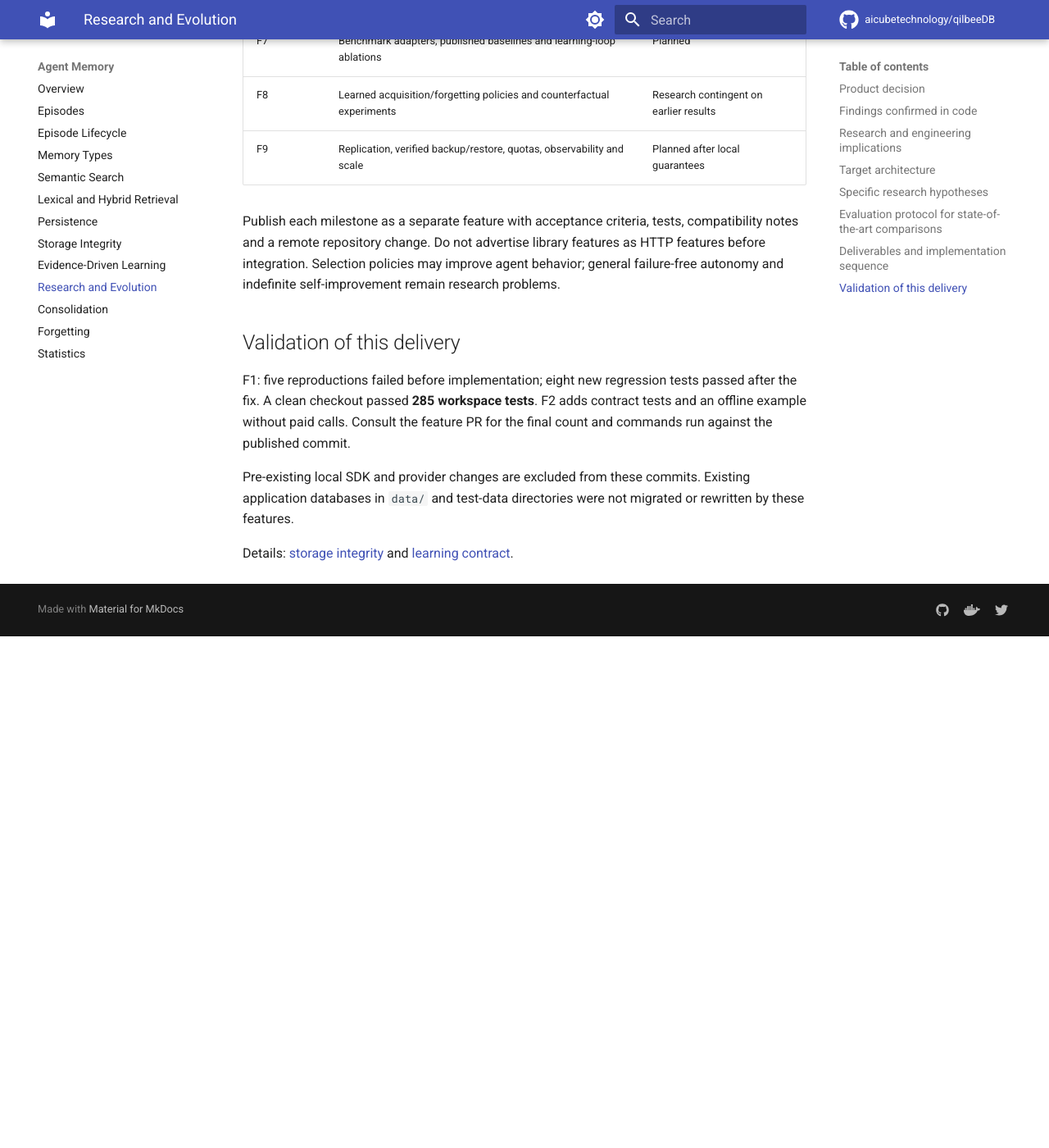
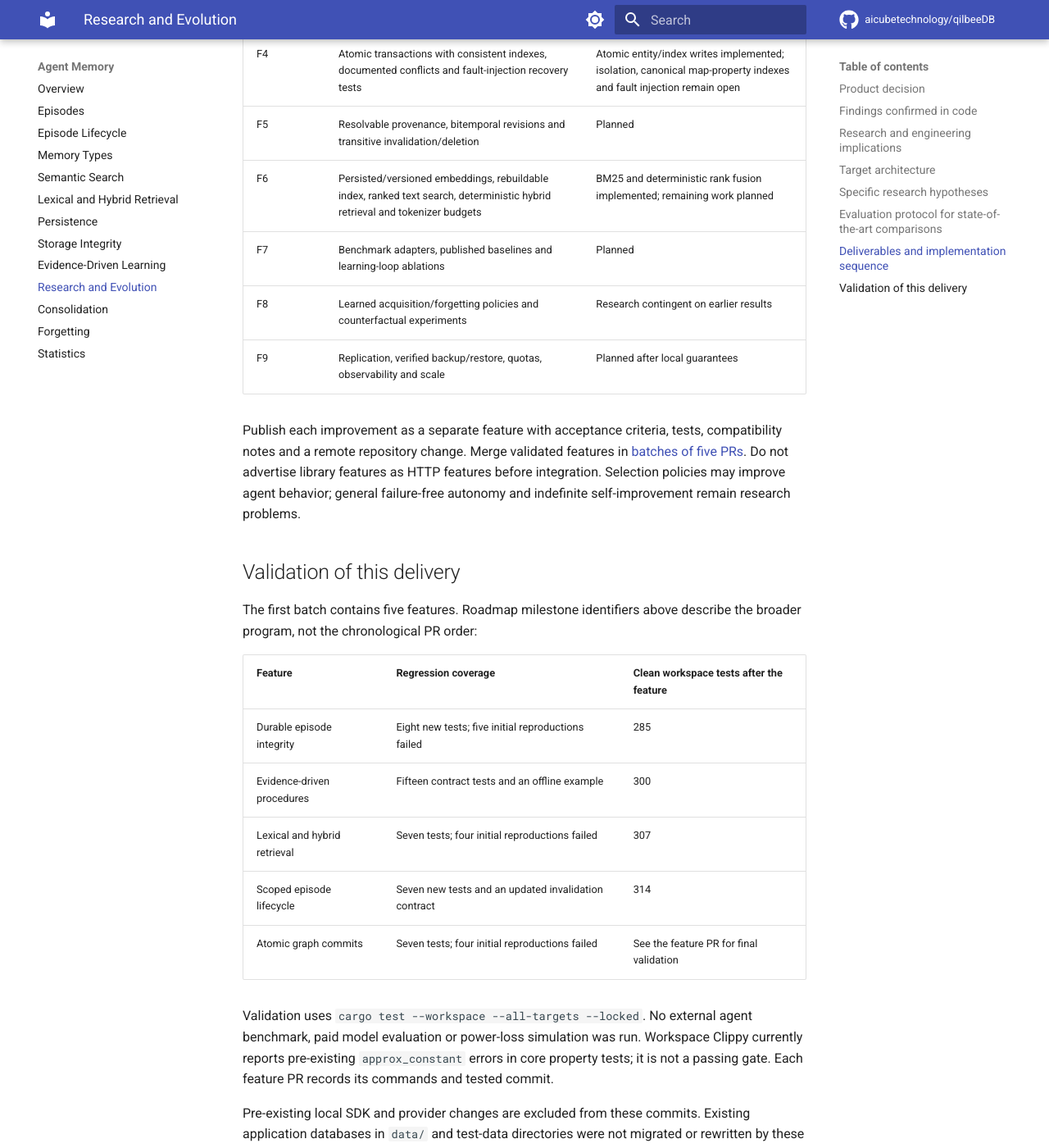
Before and after one commit to aicubetechnology/qilbeeDB, an MkDocs documentation site: the page built from docs/research/agent-memory-evolution.md, in a window 1280 px wide and 1400 px high, scrolled down 6223 px. Shown: the whole window at 82% size. Built offline with MkDocs 1.6.1 and Material for MkDocs 9.7.7, drawn with Linux system fonts in a browser that asks for light colours; comment, search, counter and statistics services are not loaded; before the commit the page ends 6999 px from its top, so only the background shows below that; some of the changed text lies outside the part shown.

Commit message:
feat(storage): commit graph entities and indexes atomically

```diff
--- a/docs/research/agent-memory-evolution.md
+++ b/docs/research/agent-memory-evolution.md
@@ -26,12 +26,14 @@ database for agents, or that the hypotheses below are previously undiscovered.
 | P0 | `http_server.rs`: `AppState.agent_memories` contains `AgentMemory` | HTTP memories disappear on restart | Open |
 | P0 | `http_server.rs::create_router`: fixed development JWT secret and administrator | Startup is unsuitable for production | Open |
 | P0 | `/graphs` routes lack `require_auth`; `/memory` authenticates without binding agents to owners | Missing resource/tenant authorization in the inspected paths | Open |
-| P0 | `transaction.rs::commit` applies individual operations sequentially | An intermediate failure can leave a partial commit; serializable isolation is not demonstrated | Open |
+| P0 | Baseline `transaction.rs::commit` applies operations sequentially | Intermediate failure can leave a partial commit | Atomic entity/index batch implemented; snapshot isolation and conflict detection remain open |
 | P0 | `storage.rs`: global UUID index without owner verification on deletion | Another agent could break an episode's lookup | Fixed in the persistent backend |
 | P0 | Episode keys include event time, but updates did not remove the previous key | Duplicate records and inconsistent reads | Fixed with a write batch and mutual exclusion |
 | P0 | Bincode over `serde_json::Value` | Stored structured payloads could not be read back | New versioned format; legacy records without JSON remain readable |
 | P1 | `consolidation.rs`: LLM extraction and incomplete `BuildGraph` | Synthesis can become a fact without verification; provenance graph is missing | Open |
 | P1 | `agent.rs`: volatile vector index; rebuilding regenerates embeddings | Restart behavior, cost and model changes need an explicit contract | Open |
+| P1 | Baseline hybrid retrieval uses unordered ties and unranked substring matches | Retrieval can vary without a change in evidence | BM25 and deterministic rank fusion implemented; external evaluation pending |
+| P1 | Baseline manager writes can evict data before rejecting foreign episodes; reads return invalidated episodes | Scope errors can remove valid memories and invalidated content remains served | Manager validation, update capacity and ordinary reads corrected |
 | P1 | `PersistentAgentMemory::store_episode` does not use `auto_embed` | Configuration suggests behavior the method does not provide | Open |
 | P1 | `types.rs::Relevance::decay` reapplies elapsed time since access to an already decayed score | Maintenance frequency changes forgetting behavior | Open |
 | P1 | No outcome evidence in the consolidation loop | Repetition cannot be distinguished from actual improvement | Procedural ledger implemented; HTTP integration pending |
@@ -157,29 +159,45 @@ numbers.
 | F1 | Episode integrity, legacy reads, JSON, concurrent mutations and reopen tests | Implemented and tested in the persistent backend |
 | F2 | Immutable proposals, idempotent paired outcomes, promotion, monitoring and suspension with atomic persistence | Implemented in the Rust library; offline demonstration |
 | F3 | Secure bootstrap, resource ownership, persistent HTTP memory and separate evaluator authorization | Next production blocker |
-| F4 | Atomic transactions with consistent indexes, documented conflicts and fault-injection recovery tests | Planned |
+| F4 | Atomic transactions with consistent indexes, documented conflicts and fault-injection recovery tests | Atomic entity/index writes implemented; isolation, canonical map-property indexes and fault injection remain open |
 | F5 | Resolvable provenance, bitemporal revisions and transitive invalidation/deletion | Planned |
-| F6 | Persisted/versioned embeddings, rebuildable index, ranked text search, deterministic hybrid retrieval and tokenizer budgets | Planned |
+| F6 | Persisted/versioned embeddings, rebuildable index, ranked text search, deterministic hybrid retrieval and tokenizer budgets | BM25 and deterministic rank fusion implemented; remaining work planned |
 | F7 | Benchmark adapters, published baselines and learning-loop ablations | Planned |
 | F8 | Learned acquisition/forgetting policies and counterfactual experiments | Research contingent on earlier results |
 | F9 | Replication, verified backup/restore, quotas, observability and scale | Planned after local guarantees |
 
-Publish each milestone as a separate feature with acceptance criteria, tests,
-compatibility notes and a remote repository change. Do not advertise library
+Publish each improvement as a separate feature with acceptance criteria, tests,
+compatibility notes and a remote repository change. Merge validated features in
+[batches of five PRs](../contributing/feature-delivery.md). Do not advertise library
 features as HTTP features before integration. Selection policies may improve
 agent behavior; general failure-free autonomy and indefinite self-improvement
 remain research problems.
 
 ## Validation of this delivery
 
-F1: five reproductions failed before implementation; eight new regression tests
-passed after the fix. A clean checkout passed **285 workspace tests**. F2 adds
-contract tests and an offline example without paid calls. Consult the feature
-PR for the final count and commands run against the published commit.
+The first batch contains five features. Roadmap milestone identifiers above
+describe the broader program, not the chronological PR order:
+
+| Feature | Regression coverage | Clean workspace tests after the feature |
+|---|---|---|
+| Durable episode integrity | Eight new tests; five initial reproductions failed | 285 |
+| Evidence-driven procedures | Fifteen contract tests and an offline example | 300 |
+| Lexical and hybrid retrieval | Seven tests; four initial reproductions failed | 307 |
+| Scoped episode lifecycle | Seven new tests and an updated invalidation contract | 314 |
+| Atomic graph commits | Seven tests; four initial reproductions failed | See the feature PR for final validation |
+
+Validation uses `cargo test --workspace --all-targets --locked`. No external
+agent benchmark, paid model evaluation or power-loss simulation was run.
+Workspace Clippy currently reports pre-existing `approx_constant` errors in
+core property tests; it is not a passing gate. Each feature PR records its
+commands and tested commit.
 
 Pre-existing local SDK and provider changes are excluded from these commits.
 Existing application databases in `data/` and test-data directories were not
 migrated or rewritten by these features.
 
-Details: [storage integrity](../agent-memory/storage-integrity.md) and
-[learning contract](../agent-memory/learning.md).
+Details: [storage integrity](../agent-memory/storage-integrity.md),
+[learning contract](../agent-memory/learning.md),
+[retrieval](../agent-memory/lexical-retrieval.md),
+[episode lifecycle](../agent-memory/episode-lifecycle.md) and
+[atomic graph commits](../architecture/atomic-commits.md).
--- a/mkdocs.yml
+++ b/mkdocs.yml
@@ -144,6 +144,7 @@ nav:
     - Architecture:
       - Overview: architecture/overview.md
       - Storage Engine: architecture/storage.md
+      - Atomic Graph Commits: architecture/atomic-commits.md
       - Query Engine: architecture/query-engine.md
       - Memory Engine: architecture/memory-engine.md
       - Bi-Temporal Model: architecture/bi-temporal.md
@@ -151,3 +152,4 @@ nav:
       - Development Setup: contributing/setup.md
       - Code Style: contributing/style.md
       - Testing: contributing/testing.md
+      - Feature Delivery: contributing/feature-delivery.md
```
Also changed, not shown: README.md (+9 -5 lines), docs/architecture/atomic-commits.md (added, +66 -0 lines), docs/contributing/feature-delivery.md (added, +41 -0 lines), docs/graph-operations/transactions.md (+7 -4 lines), 2 other files.
